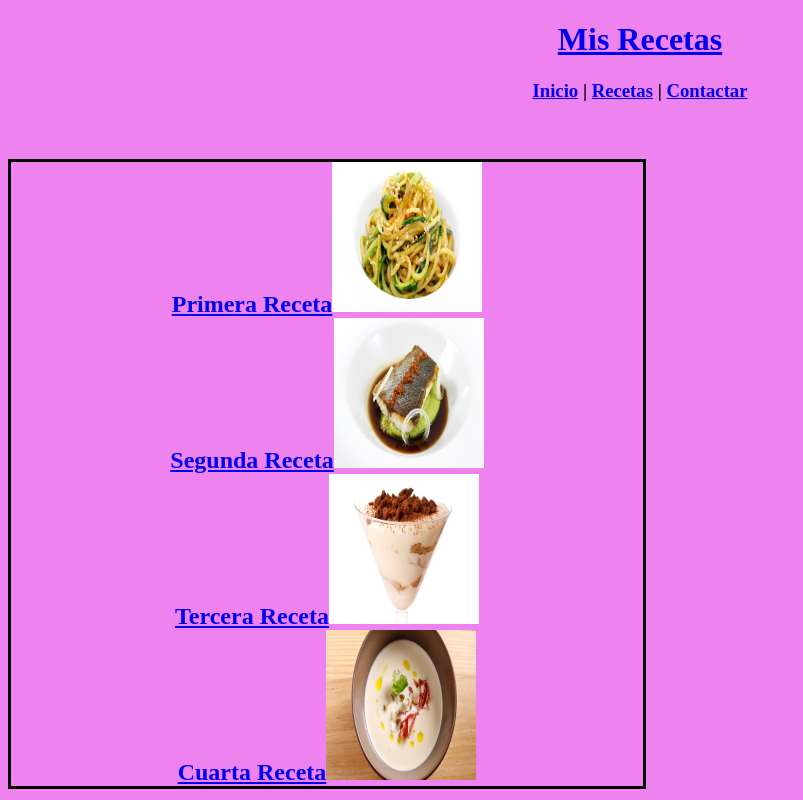
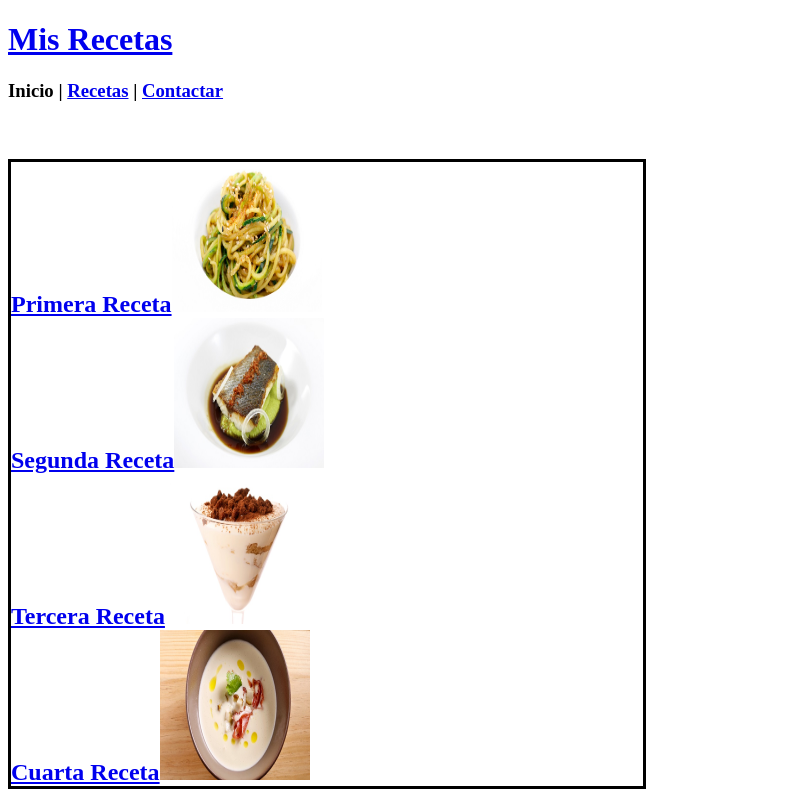
Before and after one commit to Danivibe/Misrecetas, a plain HTML site: page index.html in a window 1280 px wide. Shown: the top 800 px of the page, without its empty margins (0-803 px from the left). Drawn offline with Linux system fonts and the light colour scheme.

Commit message:
Update index.html
Arreglo de fallos.

```diff
--- a/index.html
+++ b/index.html
@@ -1,37 +1,56 @@
-<!DOCTYPE html> <!--Subir Github-->
+<!DOCTYPE html>
+<!--Subir Github-->
 <html lang="es">
 <head>
     <meta charset="UTF-8">
     <title>Mis Recetas</title>
 </head>
-<body style="text-align: center; background-color: violet;">
-    <header><h1><a href="index.html">Mis Recetas</a></h1></header>
-    <h3><nav style="text-align: center">
-        <a href="index.html">Inicio</a>
-        <b>|</b>
-        <a href="Recetas.html">Recetas</a>
-        <b>|</b>
-        <a href="Contactar.html">Contactar</a>
-    </nav></h3>
+<body>
+    <header>
+        <h1><a href="index.html">Mis Recetas</a></h1>
+    </header>
+    <h3>
+        <nav>
+            Inicio
+            <b>|</b>
+            <a href="Recetas.html" target="_blank">Recetas</a>
+            <b>|</b>
+            <a href="Contactar.html"target="_blank">Contactar</a>
+        </nav>
+    </h3>
     <main>
         <br>
-        <h2><nav style="margin-right:auto;border: 3px solid black; width:50%">
-            <div><a href="Primera.html">Primera Receta</a><img src="_recursos/espaguetis-de-calabacin.jpg"width="150" height="150"></div>
-            <div><a href="Segunda.html">Segunda Receta</a><img src="_recursos/lubina-con-hummus-de-guisantes.jpg"width="150" height="150"></div>
-            <div><a href="Tercera.html">Tercera Receta</a><img src="_recursos/tiramisu-express.jpg"width="150" height="150"></div>
-            <div><a href="Cuarta.html">Cuarta Receta</a><img src="_recursos/vichyssoise-de-esparragos-blancos.jpg"width="150" height="150"></div>
-        </nav></h2>
+        <h2>
+            <nav style="margin-right:auto;border: 3px solid black; width:50%">
+                <div><a href="Receta 1.html"target="_blank">Primera Receta</a><img src="_recursos/espaguetis-de-calabacin.jpg"
+                        width="150" height="150"></div>
+                <div><a href="Receta 2.html" target="_blank">Segunda Receta</a><img src="_recursos/lubina-con-hummus-de-guisantes.jpg"
+                        width="150" height="150"></div>
+                <div><a href="Receta 3.html" target="_blank">Tercera Receta</a><img src="_recursos/tiramisu-express.jpg" width="150"
+                        height="150"></div>
+                <div><a href="Receta 4.html" target="_blank">Cuarta Receta</a><img src="_recursos/vichyssoise-de-esparragos-blancos.jpg"
+                        width="150" height="150"></div>
+        </nav>
+        </h2>
         <br>
         <aside>
             <aside style="margin-left:auto; border:3px solid black; width: 12%;">
-                <div><h2>Menú del día</h2>
+                <div>
+                    <h2>Menú del día</h2>
                     <ol start="5">
-                        <h2><li>Receta</li></h2>
-                        <h2><li>Receta</li></h2>
-                        <h2><li>Receta</li></h2>
+                        <h2>
+                            <li>Receta</li>
+                        </h2>
+                        <h2>
+                            <li>Receta</li>
+                        </h2>
+                        <h2>
+                            <li>Receta</li>
+                        </h2>
                         </ol>
                 </div>
             </aside>
+        </aside>
     </main>
     <br>
     <footer>Daniel. 2021</footer>
```
